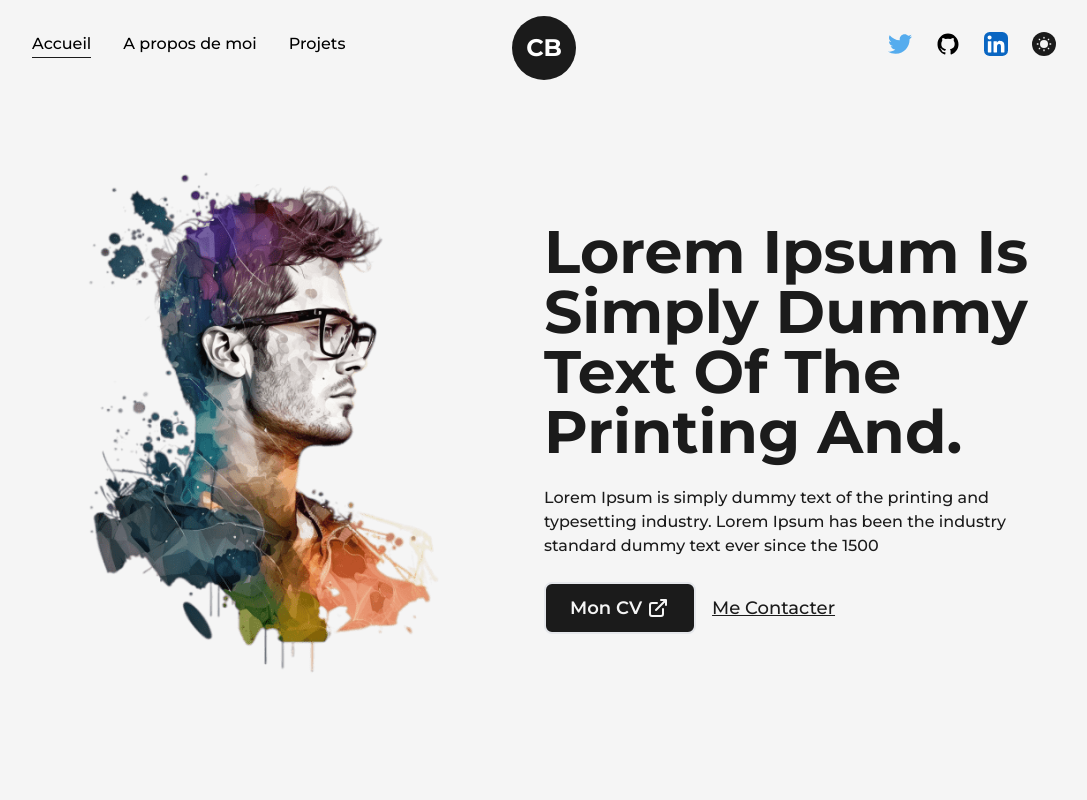
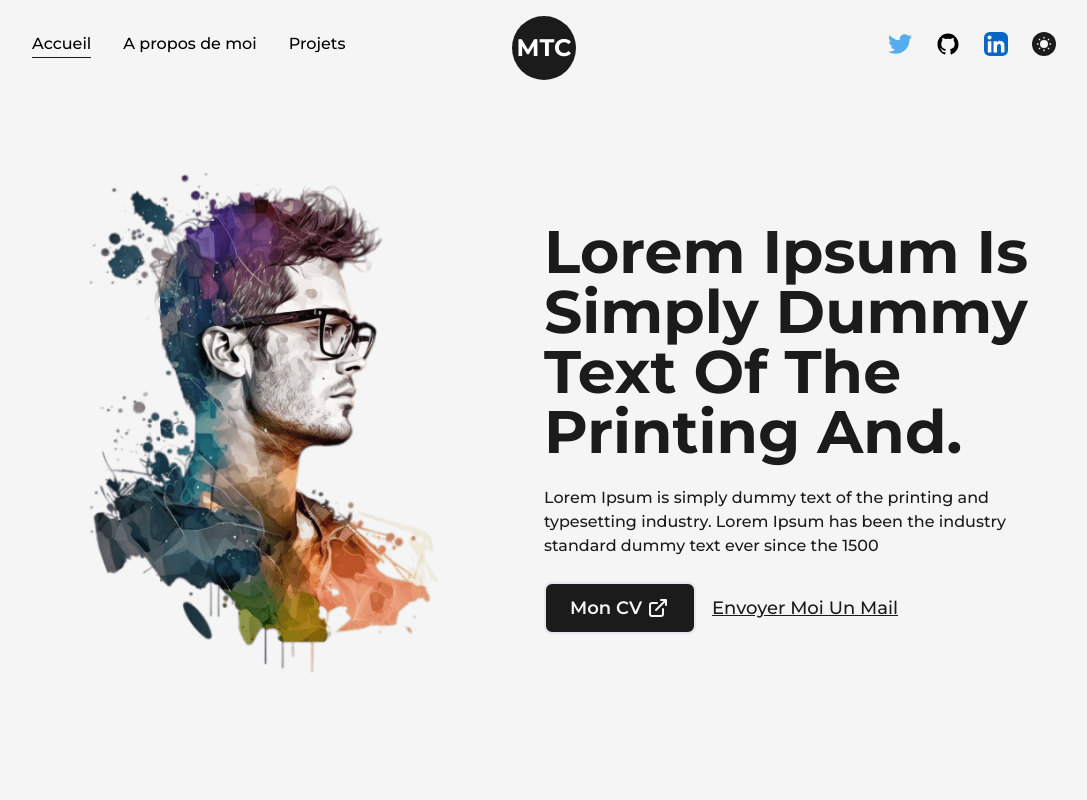
Before and after one commit to yourCodeur47/portfolio, a Next.js app: page / in a window 1280 px wide. Shown: the top 800 px of the page, without its empty margins (96-1183 px from the left). Built offline with nearby package versions, Linux system fonts and the light colour scheme.

Commit message:
Ajout de CV, mise a jour de logo

```diff
--- a/src/components/Logo.js
+++ b/src/components/Logo.js
@@ -17,7 +17,7 @@ const Logo = () => {
       backgroundColor:["#121212", "rgba(131,58,180,1)","rgba(253,29,29,1)","rgba(252,176,69,1)","rgba(131,58,180,1)", "#121212"],
       transition:{duration:1, repeat: Infinity }
     }}
-    >CB</MotionLink>
+    >MTC</MotionLink>
     </div>
   )
 }
--- a/src/components/Navbar.js
+++ b/src/components/Navbar.js
@@ -119,7 +119,7 @@ const Navbar = () => {
         <motion.a
           target={"_blank"}
           className="w-6 mx-3"
-          href="#"
+          href="https://www.linkedin.com/in/tiefin-mamadou-coulibaly/"
           whileHover={{ y: -2 }}
           whileTap={{ scale: 0.9 }}
           aria-label="Consultez mon profil Linkedin"
@@ -183,7 +183,7 @@ const Navbar = () => {
         <motion.a
           target={"_blank"}
           className="w-6 m-1 mx-3 sm:mx-1"
-          href="#"
+          href="https://www.linkedin.com/in/tiefin-mamadou-coulibaly/"
           whileHover={{ y: -2 }}
           whileTap={{ scale: 0.9 }}
           aria-label="Consultez mon profil Linkedin"
--- a/src/pages/index.js
+++ b/src/pages/index.js
@@ -47,7 +47,7 @@ export default function Home() {
               </p>
               <div className="mt-2 flex items-center self-start lg:self-center">
                 <Link
-                  href="/dummy.pdf"
+                  href="/cvtiefin.pdf"
                   target={"_blank"}
                   className={`flex items-center rounded-lg border-2 border-solid bg-dark p-2.5 px-6 text-lg font-semibold
             capitalize text-light hover:border-dark hover:bg-transparent hover:text-dark
@@ -60,11 +60,11 @@ export default function Home() {
                 </Link>
 
                 <Link
-                  href="mailto:codebucks27@gmail.com"
+                  href="mailto:ctiefin@gmail.com"
                   className="ml-4 text-lg font-medium capitalize text-dark underline
                   dark:text-light md:text-base"
                 >
-                  Me Contacter
+                  Envoyer moi un mail
                 </Link>
               </div>
             </div>
```
Also changed, not shown: 1 other file (tests, documents, lock files or other folders).
